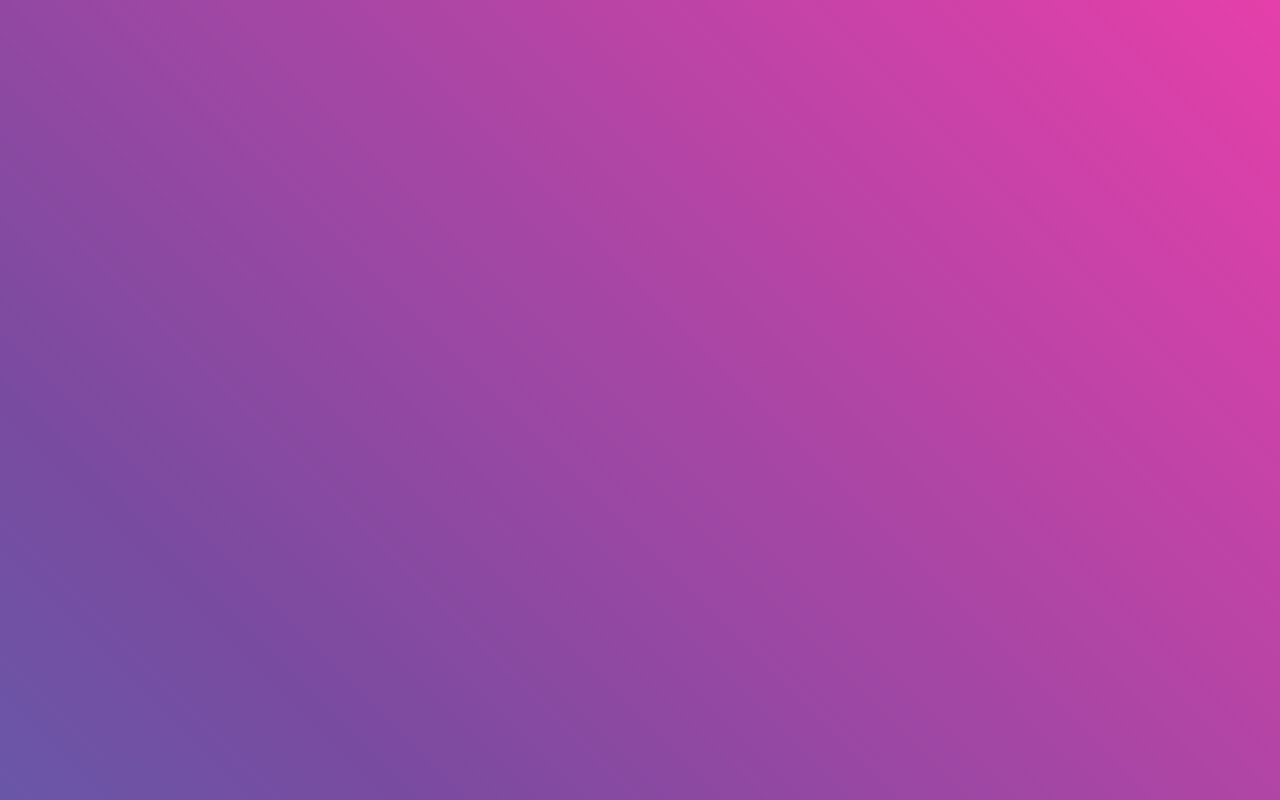
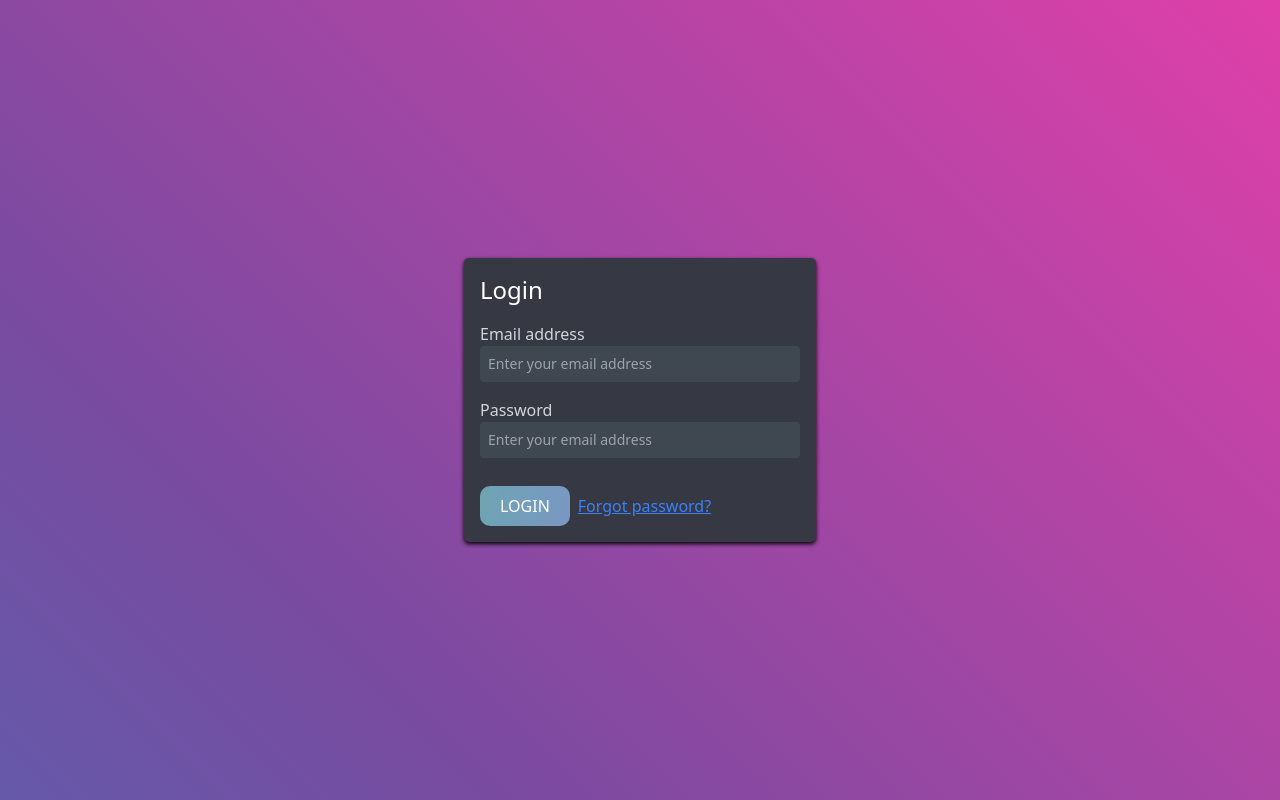
Before and after one commit to JuliSC/hourslipper, a Vue app: page /login in a window 1280 px wide. Before the commit this address had no page. Built offline with nearby package versions, Linux system fonts and the light colour scheme; the HTML template or start-up script is replaced by a standard one.

Commit message:
Added login. Updated general styling (WIP)

```diff
--- /dev/null
+++ b/src/components/CardBase.vue
@@ -0,0 +1,19 @@
+<template>
+  <div>
+    <div class="bg-component-background rounded-lg m-4 p-4 shadow-xl">
+      <div class="text-white text-2xl">
+        <slot name="header"></slot>
+      </div>
+      <div class="text-gray-300">
+        <slot name="body"></slot>
+      </div>
+      <div class="text-gray-300 pt-7">
+        <slot name="footer"></slot>
+      </div>
+    </div>
+  </div>
+</template>
+
+<script setup lang="ts"></script>
+
+<style scoped></style>
--- a/src/components/DateField.vue
+++ b/src/components/DateField.vue
@@ -4,7 +4,7 @@
       {{ props.title }}
     </label>
     <input
-      class="date-field block rounded w-full"
+      class="date-field block rounded w-full text-sm p-2"
       type="date"
       :id="props.dateType"
       name="entry-start"
--- a/src/components/InputField.vue
+++ b/src/components/InputField.vue
@@ -6,8 +6,8 @@
       :placeholder="placeholder"
       :value="modelValue"
       @input="handleInput"
-      class="text-field block w-full"
-      type="text"
+      class="text-field text-sm block w-full p-2"
+      :type="type"
     />
     <p class="text-xs">
       <slot></slot>
@@ -20,6 +20,7 @@ const props = defineProps({
   modelValue: { type: String, default: "" },
   title: { type: String, default: "" },
   placeholder: { type: String, default: "" },
+  type: { type: String, default: "text" },
 });
 
 const emit = defineEmits(["update:modelValue"]);
--- a/src/components/SelectField.vue
+++ b/src/components/SelectField.vue
@@ -7,7 +7,7 @@
         @click="showOptions"
         class="relative block select-field-button"
       >
-        <p class="select-none">{{ modelValue.name }}</p>
+        <p class="select-none p-1 text-sm">{{ modelValue.name }}</p>
       </div>
       <Transition
         leave-active-class="transition ease-in duration-100"
@@ -19,7 +19,7 @@
           class="select-field-list z-10 list-none absolute mt-1 max-h-56 w-full overflow-auto rounded shadow-lg"
         >
           <li
-            class="hover:bg-slate-500 p-1"
+            class="hover:bg-slate-500 text-sm p-2"
             v-for="option in options"
             @click="select(option)"
             :key="option.value"
--- /dev/null
+++ b/src/handlers/error.ts
@@ -0,0 +1,15 @@
+// error handler function
+export const errorHandler = (
+  err: Error,
+  req: Request,
+  res: Response,
+  next: NextFunction,
+) => {
+  // log error
+  console.error(err);
+
+  // send error response
+  res.status(500).send({
+    message: err.message,
+  });
+};
--- a/src/index.css
+++ b/src/index.css
@@ -142,19 +142,19 @@
     color: theme("colors.component.text");
     border-radius: theme("borderRadius.DEFAULT");
     padding: theme("spacing.2");
-    margin-left: theme("spacing.2");
-    margin-right: theme("spacing.2");
+    padding-left: theme("spacing.5");
+    padding-right: theme("spacing.5");
   }
 
   .btn {
     background-image: linear-gradient(to right, #6fa4b3 0%, #838bd1 100%);
     text-align: center;
     text-transform: uppercase;
+    font-weight: 500;
     transition: 0.5s;
     background-size: 200% auto;
     color: white;
     border-radius: 10px;
-    display: block;
   }
 
   .btn:hover {
--- a/src/router/index.ts
+++ b/src/router/index.ts
@@ -1,5 +1,6 @@
 import { createRouter, createWebHistory } from "vue-router";
-import HomeView from "../views/HomeView.vue";
+import MainPage from "../views/MainPage.vue";
+import LoginPage from "../views/LoginPage.vue";
 
 const router = createRouter({
   history: createWebHistory(),
@@ -7,7 +8,16 @@ const router = createRouter({
     {
       path: "/",
       name: "home",
-      component: HomeView,
+      component: MainPage,
+    },
+    {
+      path: "/login",
+      name: "login",
+      component: LoginPage,
+    },
+    {
+      path: "/:pathMatch(.*)*",
+      redirect: "/",
     },
   ],
 });
--- a/src/stores/counter.ts
+++ /dev/null
@@ -1,16 +0,0 @@
-import { defineStore } from "pinia";
-
-export const useCounterStore = defineStore({
-  id: "counter",
-  state: () => ({
-    counter: 0,
-  }),
-  getters: {
-    doubleCount: state => state.counter * 2,
-  },
-  actions: {
-    increment() {
-      this.counter++;
-    },
-  },
-});
--- /dev/null
+++ b/src/stores/user.ts
@@ -0,0 +1,67 @@
+import router from "@/router";
+import axios from "axios";
+import { defineStore } from "pinia";
+
+export const useUserStore = defineStore({
+  id: "user",
+  state: () => ({
+    user: {
+      username: "",
+      email: "",
+      isAuthenticated: false,
+    },
+  }),
+  getters: {},
+  actions: {
+    login(email: string, password: string) {
+      axios("http://localhost:3000/auth/login", {
+        method: "POST",
+        headers: {
+          "Access-Control-Allow-Origin": true,
+        },
+        data: {
+          email,
+          password,
+        },
+      }).then(res => {
+        this.user.email = res.data.user.email;
+        this.user.username = res.data.user.username;
+        this.user.isAuthenticated = true;
+
+        localStorage.setItem("token", res.data.accessToken);
+        localStorage.setItem("user", JSON.stringify(res.data.user));
+      });
+    },
+    autoLogin() {
+      const token = localStorage.getItem("token");
+      const user = localStorage.getItem("user");
+
+      axios("http://localhost:3000/auth/verify", {
+        method: "GET",
+        headers: {
+          "Access-Control-Allow-Origin": true,
+          Authorization: `Bearer ${token}`,
+        },
+      })
+        .then(res => {
+          if (token && user) {
+            this.user.email = JSON.parse(user).email;
+            this.user.username = JSON.parse(user).username;
+            this.user.isAuthenticated = true;
+          }
+        })
+        .catch(err => {
+          this.logout();
+        });
+    },
+    logout() {
+      this.user.email = "";
+      this.user.username = "";
+      this.user.isAuthenticated = false;
+
+      localStorage.removeItem("token");
+      localStorage.removeItem("user");
+      router.push("/login");
+    },
+  },
+});
--- /dev/null
+++ b/src/views/LoginPage.vue
@@ -0,0 +1,55 @@
+<template>
+  <div>
+    <CardBase class="w-96">
+      <template #header>
+        <h1>Login</h1>
+      </template>
+      <template #body>
+        <div class="mt-4">
+          <InputField
+            title="Email address"
+            placeholder="Enter your email address"
+            v-model="email"
+          ></InputField>
+        </div>
+        <div class="mt-4">
+          <InputField
+            title="Password"
+            type="password"
+            placeholder="Enter your email address"
+            v-model="password"
+          ></InputField>
+        </div>
+      </template>
+      <template #footer>
+        <div>
+          <button @click="login()" class="btn mr-2">Login</button>
+          <a class="underline text-blue-500 hover:" href="/"
+            >Forgot password?</a
+          >
+        </div>
+      </template>
+    </CardBase>
+  </div>
+</template>
+
+<script setup lang="ts">
+import CardBase from "@/components/CardBase.vue";
+import InputField from "@/components/InputField.vue";
+import { ref } from "vue";
+import { useUserStore } from "@/stores/user";
+
+// Stores
+const userStore = useUserStore();
+
+// Credentials
+const email = ref<string>("");
+const password = ref<string>("");
+
+// Functions
+function login() {
+  userStore.login(email.value, password.value);
+}
+</script>
+
+<style scoped></style>
--- a/src/views/HomeView.vue
+++ b/src/views/MainPage.vue
@@ -148,7 +148,7 @@ import { ArrayHelper } from "@/utils/ArrayHelper";
 
 // createUser();
 // callApi();
-login();
+// login();
 
 // Types
 type Entry = {
@@ -248,23 +248,6 @@ function createUser() {
   });
 }
 
-function login() {
-  axios("http://localhost:3000/auth/login", {
-    method: "POST",
-    headers: {
-      "Access-Control-Allow-Origin": true,
-    },
-    data: {
-      fullName: "Julius",
-      isAdmin: false,
-      email: "test@test.test",
-      password: "pass1234",
-    },
-  }).then(res => {
-    console.log(res.data);
-  });
-}
-
 function updateDate(e: Record<string, unknown>) {
   switch (e.dateType) {
     case "start":
@@ -287,27 +270,21 @@ async function generateEntryTable() {
 }
 
 async function getEntries() {
-  const entries: Entry[] = await axios(
-    "https://api.track.toggl.com/api/v8/time_entries",
-    {
-      method: "GET",
-      params: {
-        start_date: `${startDate.value}T00:00:00+00:00`,
-        end_date: `${endDate.value}T23:59:59+00:00`,
-      },
-      auth: {
-        username:
-          apiKey.value.length > 0 ? apiKey.value : import.meta.env.VITE_API_KEY,
-        password: "api_token",
-      },
+  const entries: Entry[] = await axios("http://localhost:3000/toggl", {
+    method: "POST",
+    headers: {
+      "Access-Control-Allow-Origin": true,
     },
-  )
-    .then(res => {
-      return res.data;
-    })
-    .catch(err => {
-      console.log(err);
-    });
+    data: {
+      username:
+        apiKey.value.length > 0 ? apiKey.value : import.meta.env.VITE_API_KEY,
+      startDate: startDate.value,
+      endDate: endDate.value,
+    },
+  }).then(res => {
+    console.log(res.data);
+    return res.data;
+  });
 
   return entries;
 }
```
Also changed, not shown: 1 other file (tests, documents, lock files or other folders).
